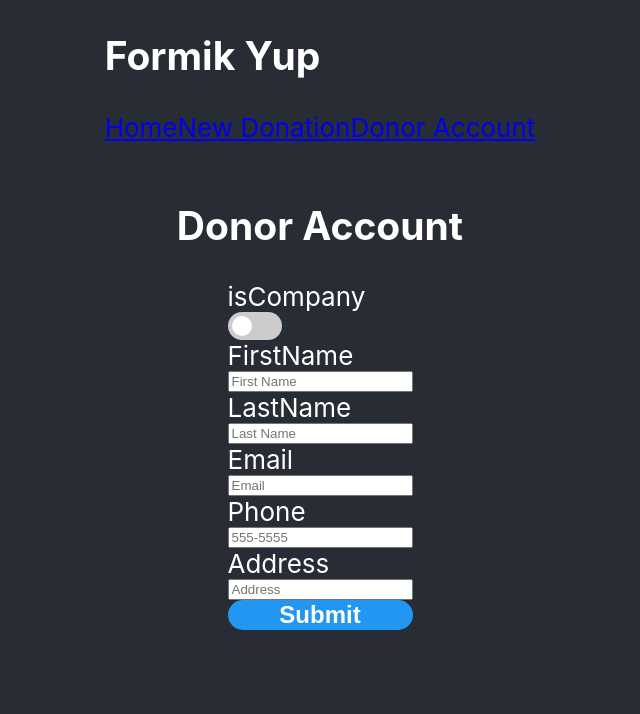
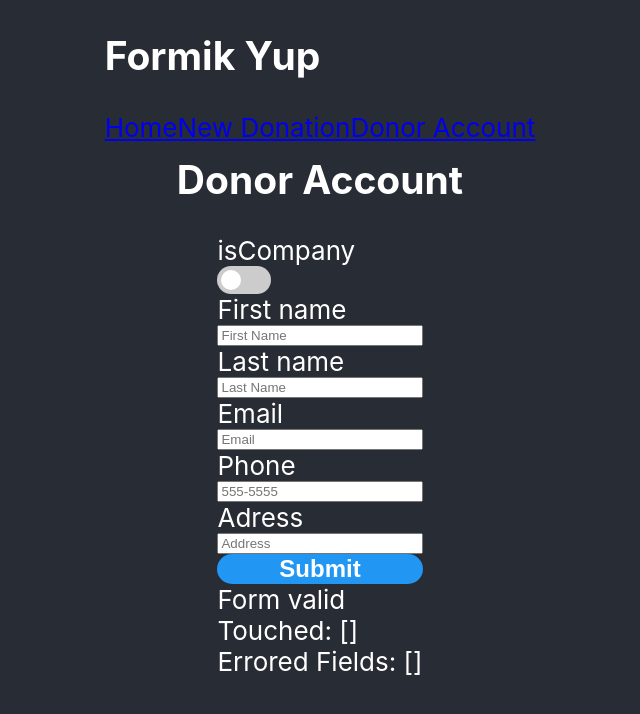
Before and after one commit to mrChernicharo/ts-yup-formik, a React (Vite) app: page /donor/account in a window 1280 px wide. Shown: the top 714 px of the page, without its empty margins (320-960 px from the left). Built offline with nearby package versions, Linux system fonts and the light colour scheme.

Commit message:
validationSchema

```diff
--- a/src/components/DonorAccountForm/index.tsx
+++ b/src/components/DonorAccountForm/index.tsx
@@ -5,49 +5,52 @@ import {
 	Form,
 	Field,
 	FieldProps,
+	yupToFormErrors,
 } from "formik";
+import { useMemo } from "react";
 import * as yup from 'yup';
 import { DonorAccount, initialValues } from "../../utils/constants";
+import PhoneField from "../shared/PhoneField";
 import SlideToggle from "../shared/SlideToggle";
 import TextField from "../shared/TextField";
 import "./index.css";
 
-let schema = yup.object().shape({
+let schema = yup.object({
 	firstName: yup.string(),
 	lastName: yup.string(),
 	company: yup.string(),
-	email: yup.string().email().required(),
+	email: yup.string().required().email(),
 	isCompany: yup.boolean().required(),
-	phone: yup.number().required()
+	phone: yup.number().required(),
+	address: yup.string().required()
 })
+const DonorAccountForm = () => {
 
-const DonorAccountForm = () => {
 	const handleSubmit = async (values: DonorAccount, actions: FormikHelpers<DonorAccount>) => {
 		console.log({ values, actions });
 
-		schema.validate(values).then(result => {
 		let submitData;
-
 		if (values.isCompany)
 			submitData = { ...values, firstName: "", lastName: "" }
 		else
 			submitData = { ...values, company: "" };
 
-
-
 		actions.setSubmitting(true)
 
-			alert(JSON.stringify(submitData, null, 2));
+		// alert(JSON.stringify(submitData, null, 2));
 		setTimeout(() => actions.setSubmitting(false), 600);
-			console.log({ result })
-
-		}).catch(err => {
-			console.log({ err })
-			alert(JSON.stringify(err, null, 2));
-
-		})
+		console.log({ submitData })
 
 	};
+
+	const onUpdate = useMemo(() => (values: DonorAccount) => {
+		// console.log(values)
+		// schema.validate(values, { recursive: true }).then(result => {
+
+		// }).catch(err => {
+
+		// })
+	}, [])
 
 	return (
 		<>
@@ -57,11 +60,15 @@ const DonorAccountForm = () => {
 
 			<Formik
 				initialValues={initialValues.DONOR_ACCOUNT}
+				validationSchema={schema}
 				onSubmit={(values, actions) => handleSubmit(values, actions)}
+				validate={onUpdate}
 			>
-				{({ values, isValidating, isSubmitting }: FormikProps<DonorAccount>) => {
+				{({ values, isValidating, isSubmitting, errors, touched, isValid }: FormikProps<DonorAccount>) => {
 					return (
 						<Form className="form">
+
+
 							<SlideToggle
 								id="isCompany"
 								name="isCompany"
@@ -69,16 +76,16 @@ const DonorAccountForm = () => {
 							/>
 							{!values.isCompany && (
 								<>
-									<TextField id="firstName" name="firstName" placeholder="First Name" />
-									<TextField id="lastName" name="lastName" placeholder="Last Name" />
+									<TextField id="firstName" name="firstName" label="First name" placeholder="First Name" />
+									<TextField id="lastName" name="lastName" label="Last name" placeholder="Last Name" />
 								</>
 							)}
 							{values.isCompany && (
-								<TextField id="company" name="company" placeholder="Company" />
+								<TextField id="company" name="company" label="Company name" placeholder="Company Name" />
 							)}
-							<TextField id="email" name="email" placeholder="Email" />
-							<TextField id="phone" name="phone" type="tel" placeholder="555-5555" />
-							<TextField id="address" name="address" placeholder="Address" />
+							<TextField id="email" name="email" label="Email" placeholder="Email" error={errors.email} />
+							<PhoneField id="phone" name="phone" label="Phone" placeholder="555-5555" error={errors.phone} />
+							<TextField id="address" name="address" label="Adress" placeholder="Address" error={errors.address} />
 
 							<button
 								type="submit"
@@ -87,6 +94,11 @@ const DonorAccountForm = () => {
 							>
 								Submit
 							</button>
+
+
+							<div>Form {isValid ? 'valid' : 'invalid'}</div>
+							<div>Touched: {JSON.stringify(Object.keys(touched))}</div>
+							<div>Errored Fields: {JSON.stringify(Object.keys(errors))}</div>
 						</Form>
 					)
 				}}
--- /dev/null
+++ b/src/components/shared/PhoneField/index.tsx
@@ -0,0 +1,23 @@
+import { Field, FieldProps, FormikProps } from "formik";
+import { capitalize } from '../../../utils/functions'
+import './index.css'
+
+interface Props {
+	id: string,
+	name: string,
+	placeholder?: string,
+	label?: string,
+	error?: string,
+}
+
+const PhoneField = ({ name, id, placeholder, error, label }: Props) => {
+	return (
+		<>
+			<label htmlFor={name}>{capitalize(label || name)}</label>
+			<Field id={id} type='tel' name={name} placeholder={placeholder} />
+			<span className="error-message">{error}</span>
+		</>
+	);
+};
+
+export default PhoneField;
--- /dev/null
+++ b/src/components/shared/TextField/index.css
@@ -0,0 +1,4 @@
+.error-message {
+  font-size: 1rem;
+  color: var(--danger);
+}
--- a/src/components/shared/TextField/index.tsx
+++ b/src/components/shared/TextField/index.tsx
@@ -1,18 +1,21 @@
 import { Field, FieldProps, FormikProps } from "formik";
 import { capitalize } from '../../../utils/functions'
+import './index.css'
 
 interface Props {
   id: string,
   name: string,
-  type?: string,
   placeholder?: string,
+  label?: string,
+  error?: string,
 }
 
-const TextField = ({ name, id, placeholder, type }: Props) => {
+const TextField = ({ name, id, placeholder, error, label }: Props) => {
   return (
     <>
-      <label htmlFor={name}>{capitalize(name)}</label>
-      <Field id={id} type={type || 'text'} name={name} placeholder={placeholder} />
+      <label htmlFor={name}>{capitalize(label || name)}</label>
+      <Field id={id} type='text' name={name} placeholder={placeholder} />
+      <span className="error-message">{error}</span>
     </>
   );
 };
--- a/src/globals.css
+++ b/src/globals.css
@@ -1,5 +1,6 @@
 :root {
   --primary: #2196f3;
+  --danger: #ff1200;
 }
 
 body {
```
Also changed, not shown: src/components/shared/PhoneField/index.css (added). Lines whose indentation alone changed are shown as unchanged.
